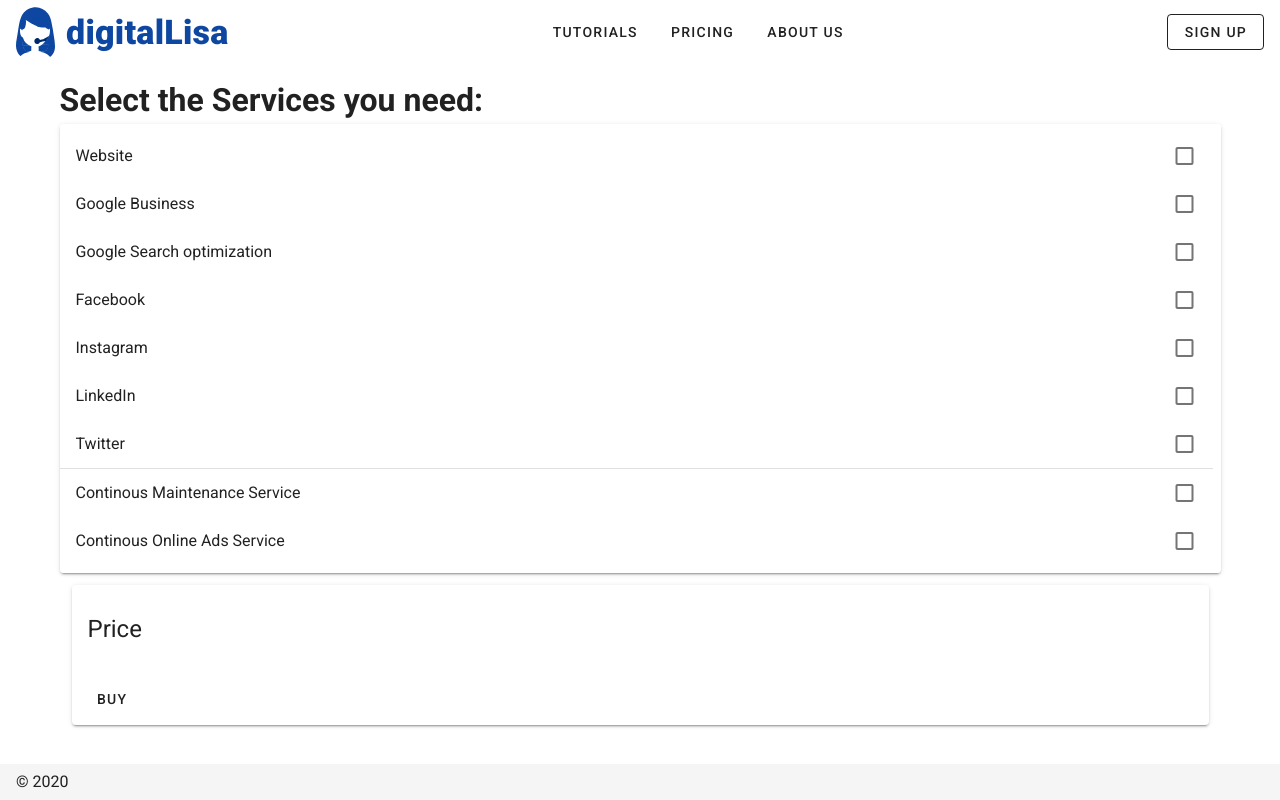
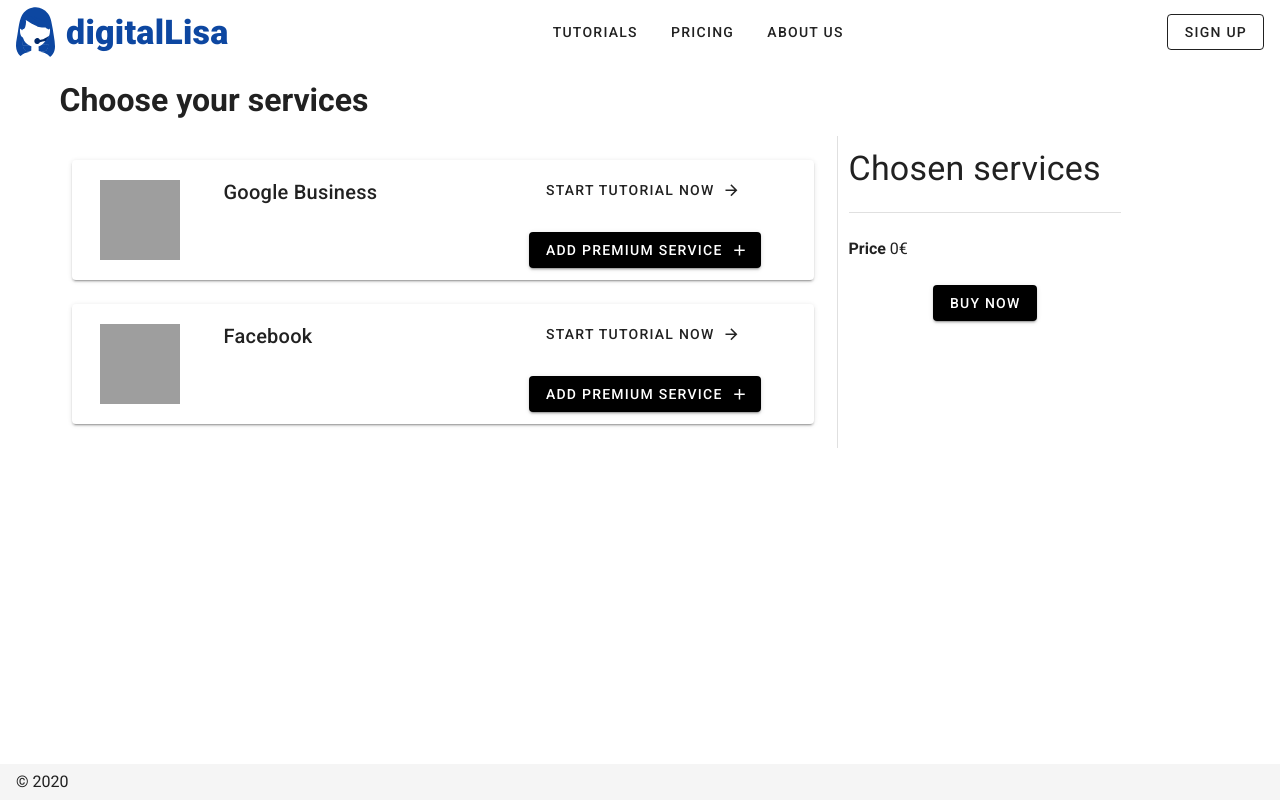
Before and after one commit to digitallisa/digitallisa, a Nuxt app: page /services/choice in a window 1280 px wide. Built offline with nearby package versions, Linux system fonts and the light colour scheme.

Commit message:
Done services

```diff
--- a/components/chatBot/chatBody.vue
+++ b/components/chatBot/chatBody.vue
@@ -4,7 +4,10 @@
       <v-col>
         <v-row dense>
           <v-col>
-            <chat-request :question="request.question" />
+            <chat-request
+              v-if="request.question !== null"
+              :question="request.question"
+            />
           </v-col>
         </v-row>
         <v-row justify="end">
@@ -16,6 +19,8 @@
             <v-row justify="end" no-gutters>
               <v-col cols="auto">
                 <v-btn
+                  nuxt
+                  :to="answer.link"
                   large
                   rounded
                   :class="{
@@ -111,6 +116,21 @@
             }
           ],
           answered: false
+        },
+        {
+          question: null,
+          answers: [
+            {
+              text: 'Continue chatting :-)',
+              chosen: true
+            },
+            {
+              text: 'Do it now!',
+              chosen: false,
+              link: '/services/choice'
+            }
+          ],
+          answered: false
         }
       ]
     }
--- /dev/null
+++ b/components/services/choice/serviceCard.vue
@@ -0,0 +1,55 @@
+<template>
+  <v-card width="100%">
+    <v-container>
+      <v-row>
+        <v-col cols="auto">
+          <v-list-item-avatar
+            class="ml-4"
+            tile
+            size="80"
+            color="grey"
+          ></v-list-item-avatar>
+        </v-col>
+        <v-col cols="5">
+          <v-row>
+            <v-card-title>{{ service.title }}</v-card-title>
+          </v-row>
+          <v-row>
+            <v-card-subtitle>
+              {{ service.description }}
+            </v-card-subtitle>
+          </v-row>
+        </v-col>
+        <v-col cols="3">
+          <v-row>
+            <v-col>
+              <v-btn text>
+                Start Tutorial Now
+                <v-icon right>mdi-arrow-right</v-icon>
+              </v-btn>
+            </v-col>
+            <v-col>
+              <v-btn dark color="black" @click="$emit('serviceChosen')">
+                Add Premium Service
+                <v-icon right>mdi-plus</v-icon>
+              </v-btn>
+            </v-col>
+          </v-row>
+        </v-col>
+      </v-row>
+    </v-container>
+  </v-card>
+</template>
+
+<script>
+export default {
+  props: {
+    service: {
+      type: Object,
+      default: () => {}
+    }
+  }
+}
+</script>
+
+<style></style>
--- a/pages/services/choice.vue
+++ b/pages/services/choice.vue
@@ -2,73 +2,95 @@
   <v-container>
     <v-row>
       <v-col>
-        <h1>Select the Services you need:</h1>
-        <v-card>
-          <v-list shaped>
-            <v-list-item-group v-model="model" multiple>
-              <template v-for="(item, i) in items">
-                <v-divider v-if="!item" :key="`divider-${i}`"></v-divider>
-
-                <v-list-item
-                  v-else
-                  :key="`item-${i}`"
-                  :value="item"
-                  active-class="blue--text text--accent-4"
-                >
-                  <template v-slot:default="{ active, toggle }">
-                    <v-list-item-content>
-                      <v-list-item-title v-text="item"></v-list-item-title>
-                    </v-list-item-content>
-
-                    <v-list-item-action>
-                      <!-- <v-switch value input-value="true" @click="toggle"></v-switch> -->
-                      <v-checkbox
-                        :input-value="active"
-                        :true-value="item"
-                        color="deep-blue accent-4"
-                        @click="toggle"
-                      ></v-checkbox>
-                    </v-list-item-action>
-                  </template>
-                </v-list-item>
-              </template>
-            </v-list-item-group>
-          </v-list>
-        </v-card>
-        <v-col>
-          <v-card>
-            <v-list-item three-line>
-              <v-list-item-content>
-                <v-list-item-title class="headline">Price</v-list-item-title>
-              </v-list-item-content>
-            </v-list-item>
-            <v-card-actions>
-              <v-btn text>Buy</v-btn>
-            </v-card-actions>
-          </v-card>
-        </v-col>
+        <h1>Choose your services</h1>
+      </v-col>
+    </v-row>
+    <v-row>
+      <v-col cols="8">
+        <v-container>
+          <v-row>
+            <v-col v-for="(service, index) in services" :key="index" cols="12">
+              <service-card :service="service" @serviceChosen="serviceChosen()"
+            /></v-col>
+          </v-row>
+        </v-container>
+      </v-col>
+      <v-divider vertical></v-divider>
+      <v-col cols="3">
+        <v-row justify="center">
+          <v-col cols="12">
+            <div class="display-1">Chosen services</div>
+          </v-col>
+          <v-col
+            v-for="(chosenService, index) in chosenServices"
+            :key="index"
+            cols="12"
+          >
+            <v-row justify="space-between" align="center">
+              <v-col cols="auto">
+                <span class="font-weight-thin">{{ chosenService.title }}</span>
+              </v-col>
+              <v-col cols="auto">
+                <v-btn icon>
+                  <v-icon>mdi-close</v-icon>
+                </v-btn>
+              </v-col>
+            </v-row>
+          </v-col>
+          <v-col cols="12">
+            <v-divider></v-divider>
+          </v-col>
+          <v-col cols="12">
+            <span class="font-weight-bold">Price </span
+            ><span>{{ overallPrice }}€</span>
+          </v-col>
+          <v-col cols="auto">
+            <v-btn dark color="black">
+              Buy Now
+            </v-btn>
+          </v-col>
+        </v-row>
       </v-col>
     </v-row>
   </v-container>
 </template>
 
 <script>
+import ServiceCard from '~/components/services/choice/serviceCard.vue'
 export default {
+  components: {
+    ServiceCard
+  },
   data: () => ({
-    items: [
-      'Website',
-      'Google Business',
-      'Google Search optimization',
-      'Facebook',
-      'Instagram',
-      'LinkedIn',
-      'Twitter',
-      '',
-      'Continous Maintenance Service',
-      'Continous Online Ads Service'
-    ],
-    model: ['Carrots']
-  })
+    chosenServices: [],
+    services: [
+      {
+        title: 'Google Business',
+        subtitle: 'Set-up Google Business Account'
+      },
+      {
+        title: 'Facebook',
+        subtitle: 'Set-up Facebook'
+      }
+    ]
+  }),
+  computed: {
+    overallPrice() {
+      let overallPrice = 0
+      this.chosenServices.forEach((element) => {
+        overallPrice = overallPrice + element.price
+      })
+      return overallPrice
+    }
+  },
+  methods: {
+    serviceChosen() {
+      this.chosenServices.push({
+        title: 'Google Business',
+        price: 50
+      })
+    }
+  }
 }
 </script>
 
```
